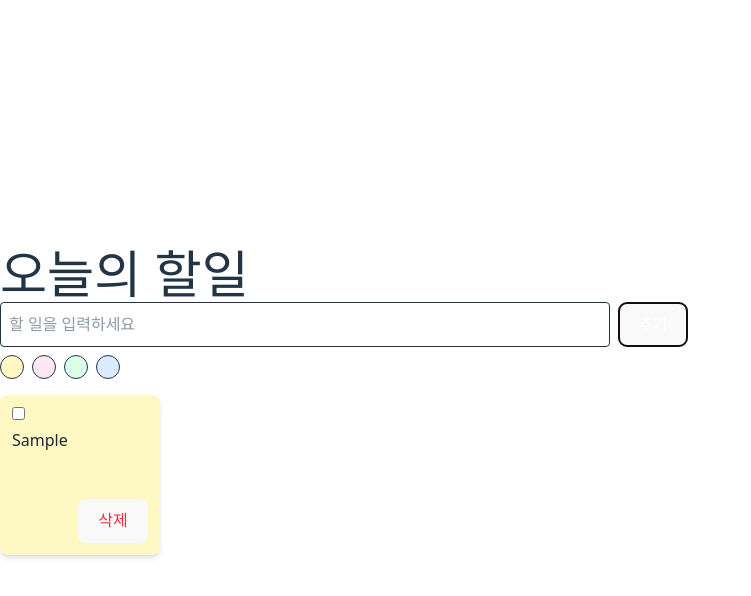
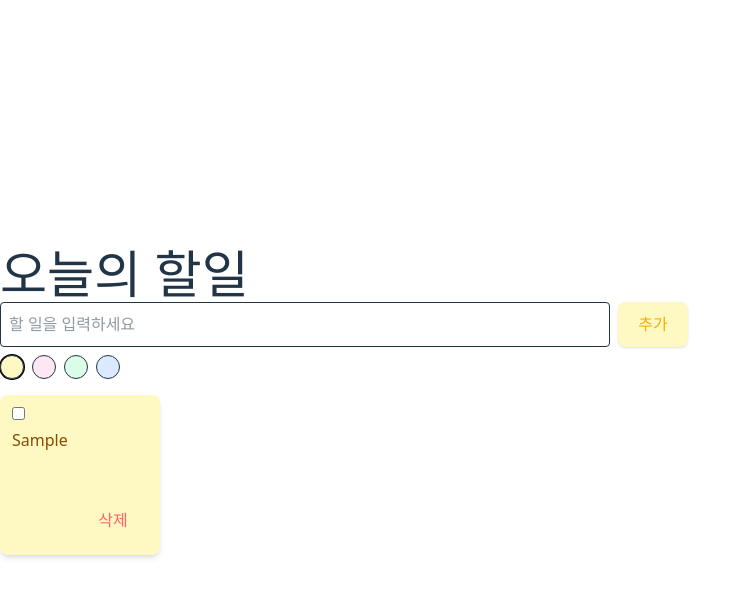
Before and after one commit to mandlake/todo-app, a React (Vite) app: page / in a window 1280 px wide. Both pictures are taken after typing "Sample" into the empty fields and a click on the button "추가". Shown: the top 596 px of the page, without its empty margins (0-751 px from the left). Built offline with nearby package versions, Linux system fonts and the light colour scheme.

Commit message:
style : 버튼 색상 수정, colorMap constants 분리

```diff
--- a/src/App.tsx
+++ b/src/App.tsx
@@ -7,14 +7,14 @@ import type { Todo } from "./types/todo";
 export default function App() {
   const [todos, setTodos] = useState<Todo[]>([]);
 
-  const addTodo = (title: string, color?: string) => {
+  const addTodo = (title: string, colorKey?: string) => {
     setTodos([
       ...todos,
       {
         id: uuidv4(),
         title,
         done: false,
-        color: color || "bg-yellow-100", // 색상 지정 없으면 기본 노랑
+        colorKey: colorKey || "yellow", // 기본은 노랑
       },
     ]);
   };
--- a/src/components/TodoInput.tsx
+++ b/src/components/TodoInput.tsx
@@ -1,6 +1,7 @@
 "use client";
 
 import { useState } from "react";
+import { colorMap } from "../constants/colorMap";
 
 interface Props {
   onAdd: (text: string, color?: string) => void;
@@ -8,11 +9,11 @@ interface Props {
 
 export default function TodoInput({ onAdd }: Props) {
   const [text, setText] = useState("");
-  const [color, setColor] = useState("");
+  const [colorKey, setColorKey] = useState<keyof typeof colorMap>("yellow");
 
   const handleSubmit = () => {
     if (text.trim()) {
-      onAdd(text, color);
+      onAdd(text, colorKey);
       setText("");
     }
   };
@@ -29,23 +30,21 @@ export default function TodoInput({ onAdd }: Props) {
         />
         <button
           onClick={handleSubmit}
-          className="bg-blue-500 text-white px-4 rounded"
+          className={`${colorMap[colorKey].bg} ${colorMap[colorKey].button} px-4 py-2 rounded shadow`}
         >
           추가
         </button>
       </div>
       <div className="flex space-x-2">
-        {["bg-yellow-100", "bg-pink-100", "bg-green-100", "bg-blue-100"].map(
-          (c) => (
-            <div
-              key={c}
-              onClick={() => setColor(c)}
-              className={`w-6 h-6 rounded-full cursor-pointer border ${
-                color === c ? "ring-2 ring-black" : ""
-              } ${c}`}
-            />
-          )
-        )}
+        {Object.keys(colorMap).map((key) => (
+          <div
+            key={key}
+            onClick={() => setColorKey(key as keyof typeof colorMap)}
+            className={`w-6 h-6 rounded-full cursor-pointer border ${
+              colorKey === key ? "ring-1 ring-black" : ""
+            } ${colorMap[key as keyof typeof colorMap].bg}`}
+          />
+        ))}
       </div>
     </div>
   );
--- a/src/components/TodoItem.tsx
+++ b/src/components/TodoItem.tsx
@@ -1,3 +1,4 @@
+import { colorMap } from "../constants/colorMap";
 import type { Todo } from "../types/todo";
 
 interface Props {
@@ -7,11 +8,12 @@ interface Props {
 }
 
 export default function TodoItem({ todo, onToggle, onDelete }: Props) {
-  const colorClass = todo.color || "bg-yellow-100";
+  const colorKey = todo.colorKey || "yellow";
+  const { bg, text } = colorMap[colorKey as keyof typeof colorMap];
 
   return (
     <li
-      className={`w-40 h-40 ${colorClass} rounded-lg shadow-md p-3 flex flex-col justify-between hover:scale-105 transition-transform duration-150`}
+      className={`w-40 h-40 ${bg} rounded-lg shadow-md p-3 flex flex-col justify-between hover:scale-105 transition-transform duration-150`}
     >
       <label className="flex flex-col space-y-2">
         <input
@@ -21,8 +23,8 @@ export default function TodoItem({ todo, onToggle, onDelete }: Props) {
           className="self-start"
         />
         <span
-          className={`break-words ${
-            todo.done ? "line-through text-gray-400" : "text-gray-800"
+          className={`break-words ${text} ${
+            todo.done ? "line-through opacity-50" : ""
           }`}
         >
           {todo.title}
@@ -30,7 +32,7 @@ export default function TodoItem({ todo, onToggle, onDelete }: Props) {
       </label>
       <button
         onClick={() => onDelete(todo.id)}
-        className="text-sm text-red-500 hover:text-red-700 self-end"
+        className="text-sm text-red-400 hover:text-red-500 self-end"
       >
         삭제
       </button>
--- /dev/null
+++ b/src/constants/colorMap.ts
@@ -0,0 +1,22 @@
+export const colorMap = {
+  yellow: {
+    bg: "bg-yellow-100",
+    text: "text-yellow-800",
+    button: "text-yellow-500",
+  },
+  pink: {
+    bg: "bg-pink-100",
+    text: "text-pink-800",
+    button: "text-pink-500",
+  },
+  green: {
+    bg: "bg-green-100",
+    text: "text-green-800",
+    button: "text-green-500",
+  },
+  blue: {
+    bg: "bg-blue-100",
+    text: "text-blue-800",
+    button: "text-blue-500",
+  },
+};
--- a/src/index.css
+++ b/src/index.css
@@ -44,16 +44,8 @@ button {
   font-size: 1em;
   font-weight: 500;
   font-family: inherit;
-  background-color: #1a1a1a;
   cursor: pointer;
   transition: border-color 0.25s;
-}
-button:hover {
-  border-color: #646cff;
-}
-button:focus,
-button:focus-visible {
-  outline: 4px auto -webkit-focus-ring-color;
 }
 
 @media (prefers-color-scheme: light) {
@@ -64,7 +56,4 @@ button:focus-visible {
   a:hover {
     color: #747bff;
   }
-  button {
-    background-color: #f9f9f9;
-  }
 }
--- a/src/types/todo.ts
+++ b/src/types/todo.ts
@@ -3,5 +3,5 @@ export interface Todo {
   id: string;
   title: string;
   done: boolean;
-  color?: string;
+  colorKey?: string; // ex: "yellow", "pink"
 }
```
